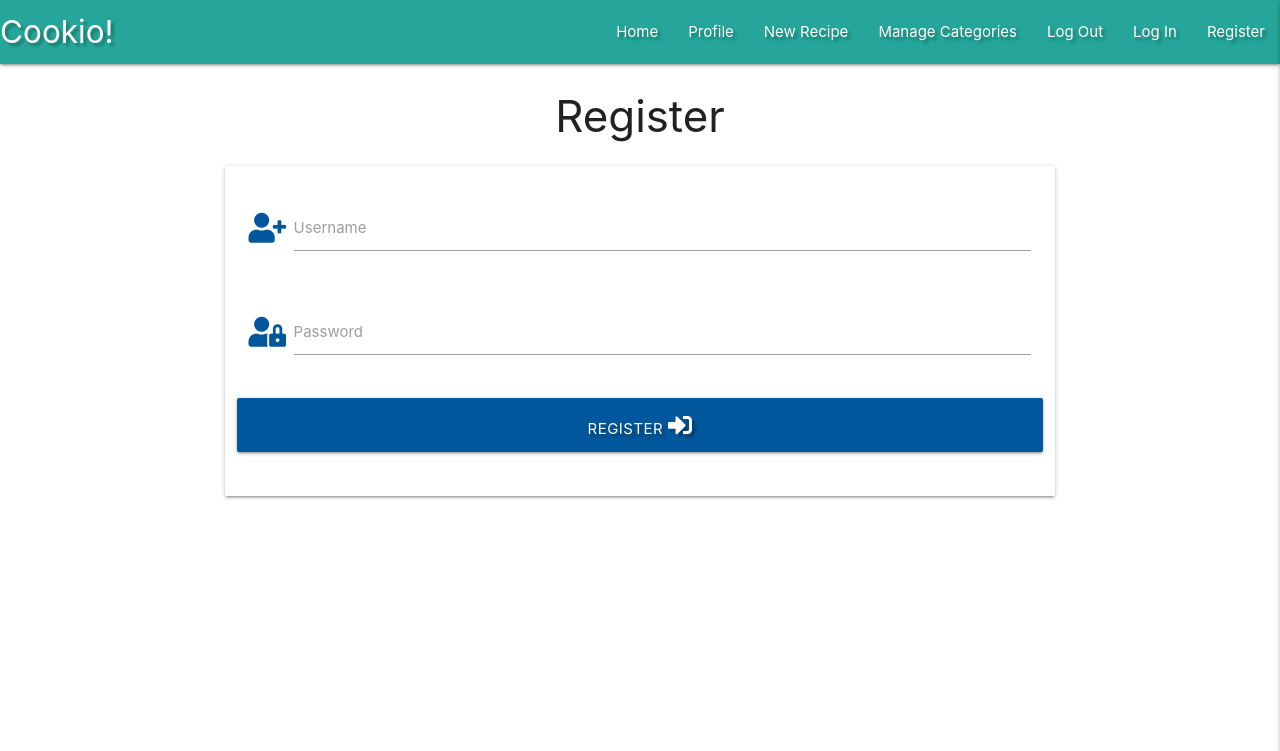
After one commit to Code-Institute-Submissions/cookio, a Flask app: page /register in a window 1280 px wide. The commit adds this page. Shown: the top 751 px of the page. Run offline with Flask 2, Linux system fonts and the light colour scheme; some libraries are stand-ins or nearby versions.

Commit message:
Add registration form and submit button

```diff
--- a/app.py
+++ b/app.py
@@ -4,6 +4,7 @@ from flask import (
     redirect, request, session, url_for)
 from flask_pymongo import PyMongo
 from bson.objectid import ObjectId
+from werkzeug.security import generate_password_hash, check_password_hash
 if os.path.exists("env.py"):
     import env
 
@@ -24,6 +25,11 @@ def get_recipes():
     return render_template("recipes.html", recipes=recipes)
 
 
+@app.route("/register", methods=["GET", "POST"])
+def register():
+    return render_template("register.html")
+
+
 if __name__ == "__main__":
     app.run(host=os.environ.get("IP"),
             port=int(os.environ.get("PORT")),
--- a/templates/base.html
+++ b/templates/base.html
@@ -30,7 +30,7 @@
                     <li><a href="#">Manage Categories</a></li>
                     <li><a href="#">Log Out</a></li>
                     <li><a href="#">Log In</a></li>
-                    <li><a href="#">Register</a></li>
+                    <li><a href="{{ url_for('register') }}">Register</a></li>
                 </ul>
             </div>
         </nav>
@@ -44,7 +44,7 @@
             <li><a href="#">Manage Categories</a></li>
             <li><a href="#">Log Out</a></li>
             <li><a href="#">Log In</a></li>
-            <li><a href="#">Register</a></li>
+            <li><a href="{{ url_for('register') }}">Register</a></li>
         </ul>
     </header>
 
--- /dev/null
+++ b/templates/register.html
@@ -0,0 +1,34 @@
+{% extends "base.html" %}
+{% block content %}
+
+<h3 class="center-align">Register</h3>
+<!--Registration Form-->
+<div class="row">
+    <form class="col s12 m8 offset-m2">
+        <div class="card-panel">
+            <!--Username-->
+            <div class="row">
+                <div class="input-field col s12">
+                    <i class="fas fa-user-plus light-blue-text text-darken-4 prefix"></i>
+                    <input id="username" name="username" type="text" class="validate">
+                    <label for="username">Username</label>
+                </div>
+            </div>
+            <!--Password-->
+            <div class="row">
+                <div class="input-field col s12">
+                    <i class="fas fa-user-lock light-blue-text text-darken-4 prefix"></i>
+                    <input id="password" name="password" type="password" class="validate">
+                    <label for="password">Password</label>
+                </div>
+            </div>
+            <div class="row">
+                <button type="submit" class="col s12 btn-large light-blue darken-4 text-shadow">
+                    Register <i class="fas fa-sign-in-alt"></i>
+                </button>
+            </div>
+        </div>
+    </form>
+</div>
+
+{% endblock %}
```
